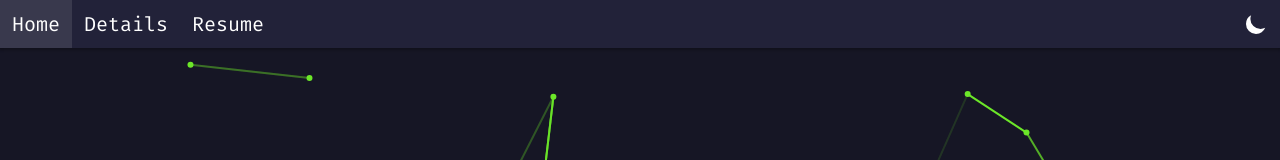
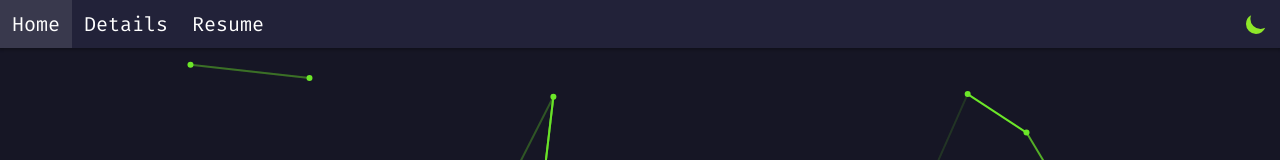
Before and after one commit to acezxn/Personal-Website, a React (Create React App) app: page / in a window 1280 px wide. Shown: the top 160 px of the page. Built offline with nearby package versions, Linux system fonts and the light colour scheme.

Commit message:
Updated theme switch color change

```diff
--- a/src/components/ThemeSwitch.js
+++ b/src/components/ThemeSwitch.js
@@ -35,9 +35,9 @@ export const ThemeSwitch = () => {
             <button style={{ backgroundColor: "transparent", border: "none" }} onClick={toggleTheme}>
                 {
                     theme === "light" ? (
-                        <Sun width={40} height={40} />
+                        <Sun width={40} height={40} color="#680bd9"/>
                     ) : (
-                        <Moon width={40} height={40} style={{ filter: "invert(1)" }} />
+                        <Moon width={40} height={40} fill="#8ee729" />
                     )
                 }
             </button>
--- a/src/objects/drawable_object/scene.js
+++ b/src/objects/drawable_object/scene.js
@@ -20,7 +20,6 @@ export default class Scene extends DrawableObject {
     }
     static update(ctx) {
         const rect = ctx.canvas.getBoundingClientRect();
-        console.log(this.mousePosition.x - rect.left);
         for (let index = 0; index < Scene.objects.length; index++) {
             let obj = Scene.objects[index];
             if (obj instanceof VortexParticle) {
```
